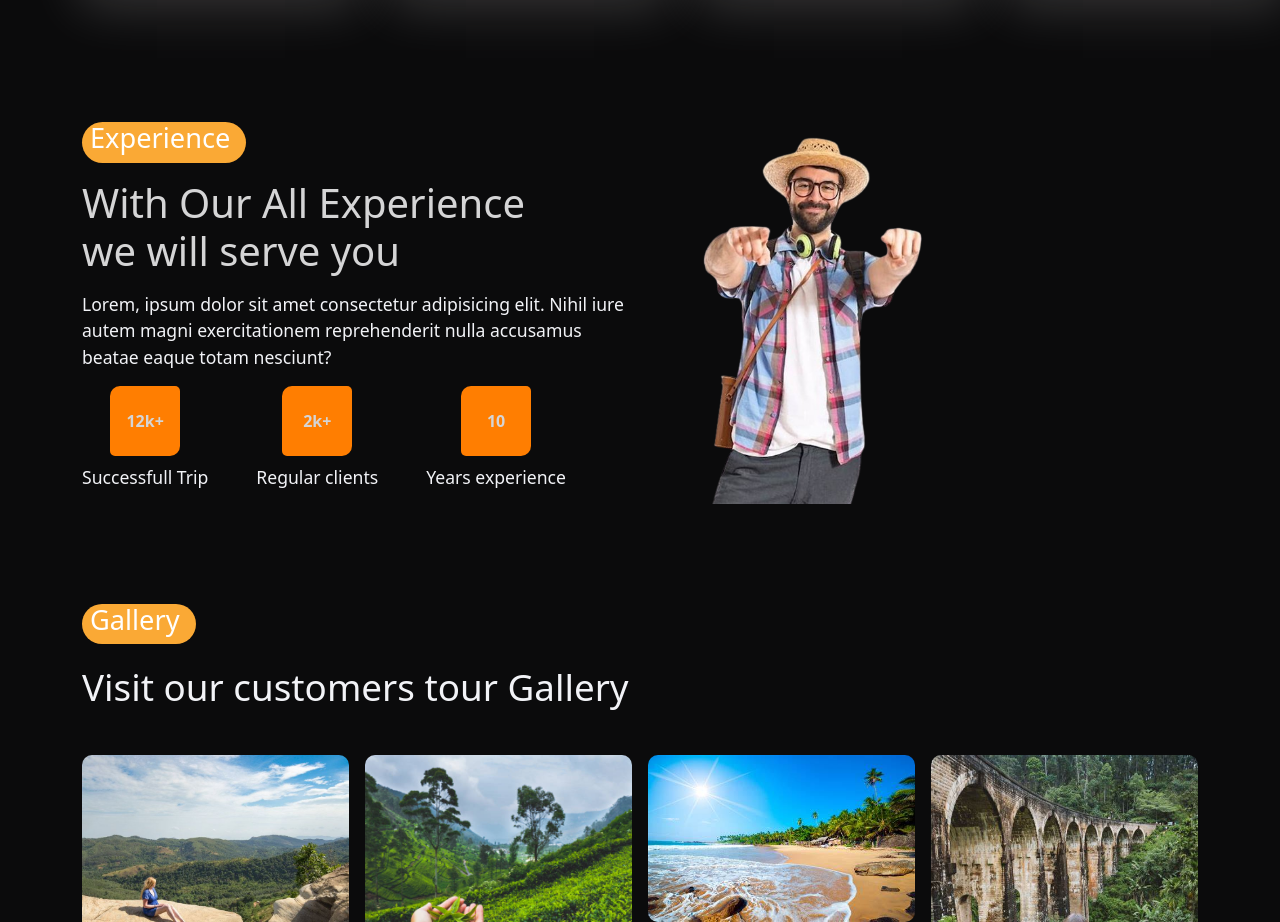
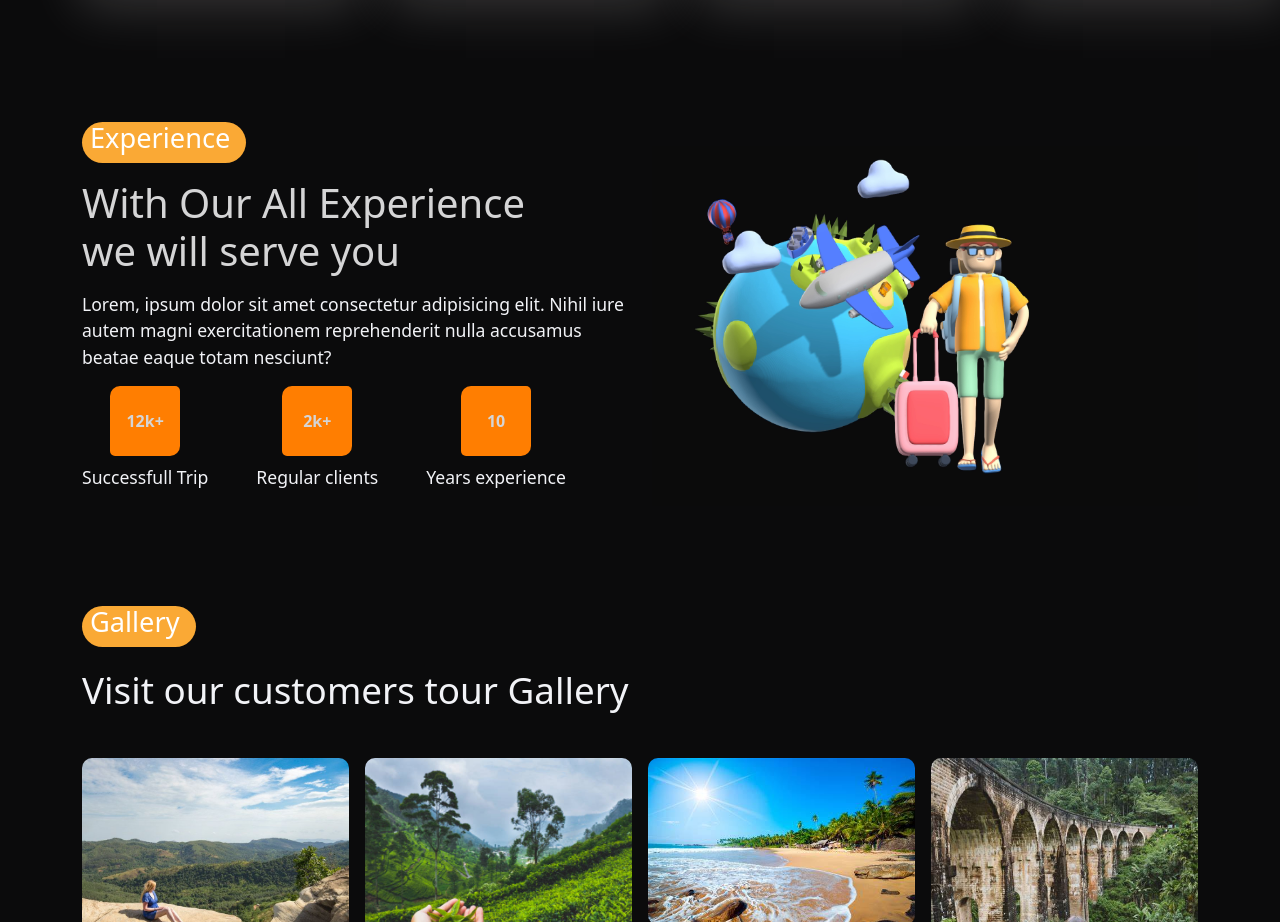
Before and after one commit to SachiniDeSilva/TravelMe, a React (Create React App) app: page /home in a window 1280 px wide. Shown: the part 1960-2882 px from the top of the page. Built offline with nearby package versions, Linux system fonts and the light colour scheme.

Commit message:
add new 3D photo

```diff
--- a/src/pages/Home.jsx
+++ b/src/pages/Home.jsx
@@ -7,7 +7,7 @@ import video1 from '../assets/video.mp4';
 import world from '../assets/OIP__1_-removebg-preview.png'
 import Subtitle from '../shared/Subtitle';
 import FeaturedToureList from '../components/Featured-tour/FeaturedToureList';
-import experienceImg from '../assets/OIP__11_-removebg-preview.png'
+import experiencev from '../assets/globle.png'
 
 
 import Service from '../Service/Service';
@@ -136,8 +136,8 @@ const Home = () => {
       </div>
       </Col>
       <Col lg='6'>
-      <div className="experience_img">
-        <img src={experienceImg} alt="" />
+      <div className="experience_img mt-4">
+        <img className="ex_img w-100 " src={experiencev} alt="" />
       </div>
       </Col>
     </Row>
--- a/src/styles/home.css
+++ b/src/styles/home.css
@@ -79,6 +79,13 @@ height: 2.3rem;
     margin-top: 1rem;
 }
 
+.experience_img .ex_img{
+    height: auto;
+    top: 20%;
+
+}
+
+
 .counter_wrapper{
     margin-top: 2.5 rem;
 
```
Also changed, not shown: src/assets/Global_Transportation_3D_Animated_Icon-removebg-preview.png (added), src/assets/globle.png (added).
